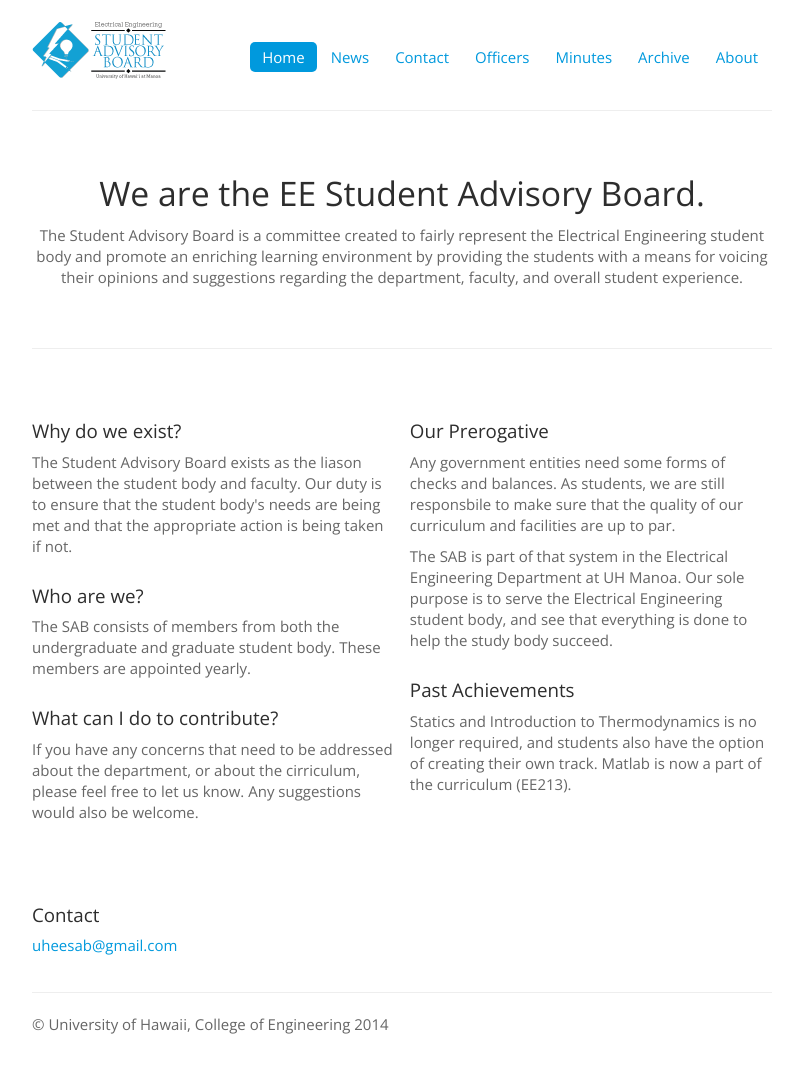
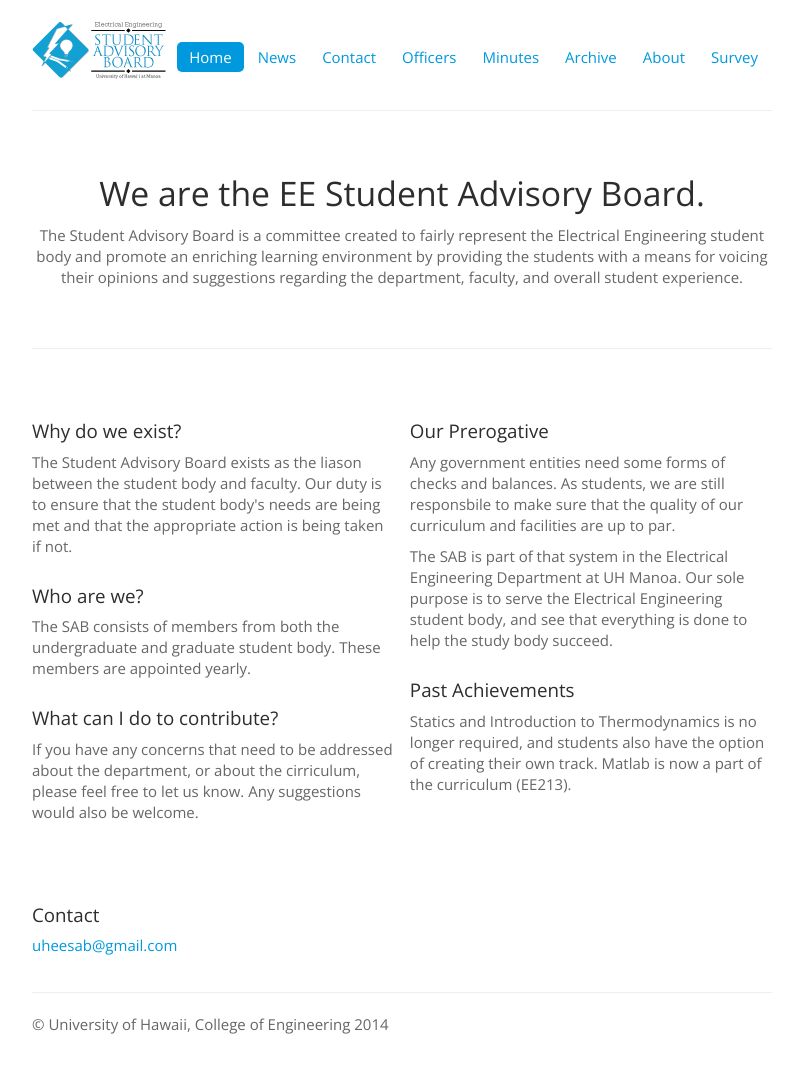
Before and after one commit to IEEE-UH-Manoa/sab.ieeeatuhm.com, a Jekyll site: the page built from index.html, in a window 1280 px wide. Shown: the whole page, without its empty margins (238-1041 px from the left). Built offline with Jekyll 4.4.1, drawn with Linux system fonts in a browser that asks for light colours.

Commit message:
updating nabber for survey

```diff
--- a/_includes/header.html
+++ b/_includes/header.html
@@ -7,8 +7,9 @@
           {% if page.section == "contact" %}<li class="active">{% else %}<li>{% endif %}<a href="{{ "/contact/" | prepend: site.baseurl }}">Contact</a></li>
           {% if page.section == "officers" %}<li class="active">{% else %}<li>{% endif %}<a href="{{ "/officers/" | prepend: site.baseurl }}">Officers</a></li>
           {% if page.section == "minutes" %}<li class="active">{% else %}<li>{% endif %}<a href="{{ "/minutes/" | prepend: site.baseurl }}">Minutes</a></li>
-          {% if page.section == "archive" %}<li class="active">{% else %}<li>{% endif %}<a href="{{ "/archive/" | prepend: site.baseurl }}">Archive</a></li>
+          {% if page.section == "resources" %}<li class="active">{% else %}<li>{% endif %}<a href="{{ "/resources/" | prepend: site.baseurl }}">Archive</a></li>
           {% if page.section == "about" %}<li class="active">{% else %}<li>{% endif %}<a href="{{ "/about/" | prepend: site.baseurl }}">About</a></li>
+          {% if page.section == "survey" %}<li class="active">{% else %}<li>{% endif %}<a href="{{ "/survey/" | prepend: site.baseurl }}">Survey</a></li>
         </ul>
         <img src="/~eesab/assets/EESAB-hori.png">
       </div>
```
